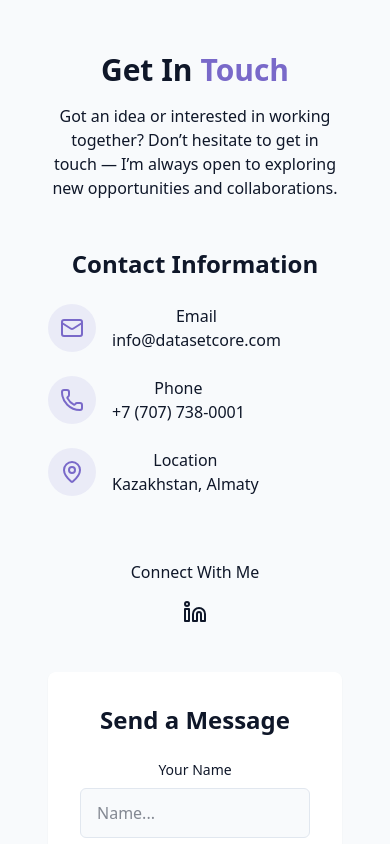
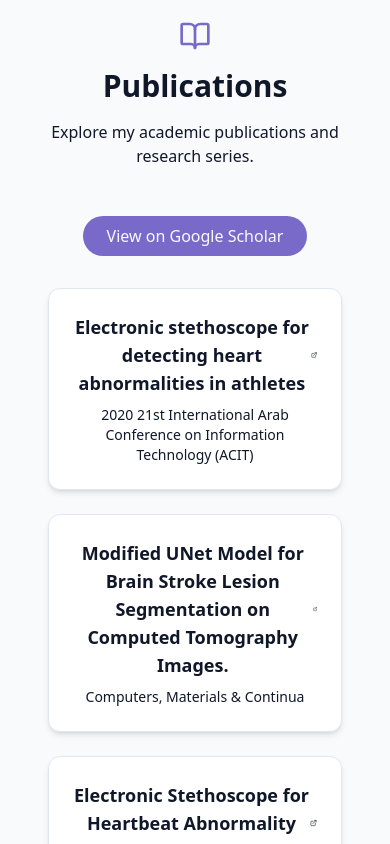
Before and after one commit to aidarmen/portfolio-web, a React (Vite) app: page / in a window 390 px wide. Shown: the part 10100-10944 px from the top of the page. Built offline with nearby package versions, Linux system fonts and the light colour scheme; no server answers.

Commit message:
Add deploy workflow and publications

```diff
--- a/src/Pages/Home.jsx
+++ b/src/Pages/Home.jsx
@@ -6,6 +6,7 @@ import { AboutSection } from "../components/AboutSection";
 import { SkillsSection } from "../components/SkillsSection";
 import { ProjectsSection } from "../components/ProjectsSection";
 import { ContactSection } from "../components/ContactSection";
+import { PublicationSection } from "../components/PublicationSection";
 
 
 export const Home = () => {
@@ -26,6 +27,7 @@ export const Home = () => {
             <AboutSection />
             <SkillsSection />
             <ProjectsSection />
+            <PublicationSection />
             <ContactSection/>
         </main>
 
--- a/src/components/Navbar.jsx
+++ b/src/components/Navbar.jsx
@@ -7,6 +7,7 @@ const navItems = [
   { name: "About", href: "#about" },
   { name: "Skills", href: "#skills" },
   { name: "Projects", href: "#projects" },
+  { name: "Publications", href: "#publications" },
   { name: "Contact", href: "#contact" },
 ];
 
--- a/src/components/ProjectsSection.jsx
+++ b/src/components/ProjectsSection.jsx
@@ -67,9 +67,9 @@ export const ProjectsSection = () => {
         </p>
 
         <div className="grid grid-cols-1 md:grid-cols-2 lg:grid-cols-3 gap-8">
-          {projects.map((project, key) => (
+          {projects.map((project) => (
             <div
-              key={key}
+              key={project.id}
               className="group bg-card rounded-lg overflow-hidden shadow-xs card-hover"
             >
               <div className="h-48 overflow-hidden">
@@ -82,8 +82,8 @@ export const ProjectsSection = () => {
 
               <div className="p-6">
                 <div className="flex flex-wrap gap-2 mb-4">
-                  {project.tags.map((tag) => (
-                    <span className="px-2 py-1 text-xs font-medium border rounded-full bg-secondary text-secondary-foreground">
+                  {project.tags.map((tag,key) => (
+                    <span key={key} className="px-2 py-1 text-xs font-medium border rounded-full bg-secondary text-secondary-foreground">
                       {tag}
                     </span>
                   ))}
--- /dev/null
+++ b/src/components/PublicationSection.jsx
@@ -0,0 +1,73 @@
+import { BookOpen, ExternalLink } from "lucide-react";
+
+const publications = [
+  {
+    id: 1,
+    title: "Electronic stethoscope for detecting heart abnormalities in athletes",
+    journal: "2020 21st International Arab Conference on Information Technology (ACIT)",
+    url: "https://ieeexplore.ieee.org/abstract/document/9300109",
+  },
+  {
+    id: 2,
+    title: "Modified UNet Model for Brain Stroke Lesion Segmentation on Computed Tomography Images.",
+    journal: "Computers, Materials & Continua",
+    url: "https://d1wqtxts1xzle7.cloudfront.net/108368584/TSP_CMC_20998-libre.pdf",
+  },
+  {
+    id: 3,
+    title: "Electronic Stethoscope for Heartbeat Abnormality Detection",
+    journal: "Smart Computing and Communication: SmartCom 2020",
+    url: "https://link.springer.com/book/10.1007/978-3-030-74717-6?page=2#toc",
+  },
+  {
+    id: 4,
+    title: "Detection of heartbeat abnormalities from phonocardiography using machine learning",
+    journal: "2021 11th International Conference on Cloud Computing, Data Science & Engineering (Confluence)",
+    url: "https://ieeexplore.ieee.org/abstract/document/9377164",
+  }
+];
+
+export const PublicationSection = () => (
+  <section id="publications" className="py-16 relative px-4">
+    <div className="container mx-auto max-w-5xl">
+      <div className="flex justify-center mb-4">
+        <BookOpen className="h-8 w-8 text-primary" />
+      </div>
+      <h2 className="text-3xl md:text-4xl font-bold mb-4 text-center">Publications</h2>
+      <p className="text-center text-muted-foreground mb-12 max-w-2xl mx-auto">
+        Explore my academic publications and research series.
+      </p>
+
+      <div className="text-center mb-8">
+        <a
+          href="https://scholar.google.com/citations?user=BrC2ulQAAAAJ&hl=en&oi=ao"
+          target="_blank"
+          rel="noopener noreferrer"
+          className="cosmic-button inline-block"
+        >
+          View on Google Scholar
+        </a>
+      </div>
+
+      <div className="grid grid-cols-1 gap-6">
+        {publications.map((pub) => (
+          <a
+            key={pub.id}
+            href={pub.url}
+            target="_blank"
+            rel="noopener noreferrer"
+            className="rounded-xl border border-border bg-card p-6 shadow-md transition-all hover:shadow-lg hover:bg-muted/20 group"
+          >
+            <div className="flex items-center justify-between mb-2">
+              <h3 className="text-lg font-semibold text-foreground group-hover:underline">
+                {pub.title}
+              </h3>
+              <ExternalLink size={16} className="text-muted-foreground" />
+            </div>
+            <p className="text-sm text-muted-foreground">{pub.journal}</p>
+          </a>
+        ))}
+      </div>
+    </div>
+  </section>
+);
```
